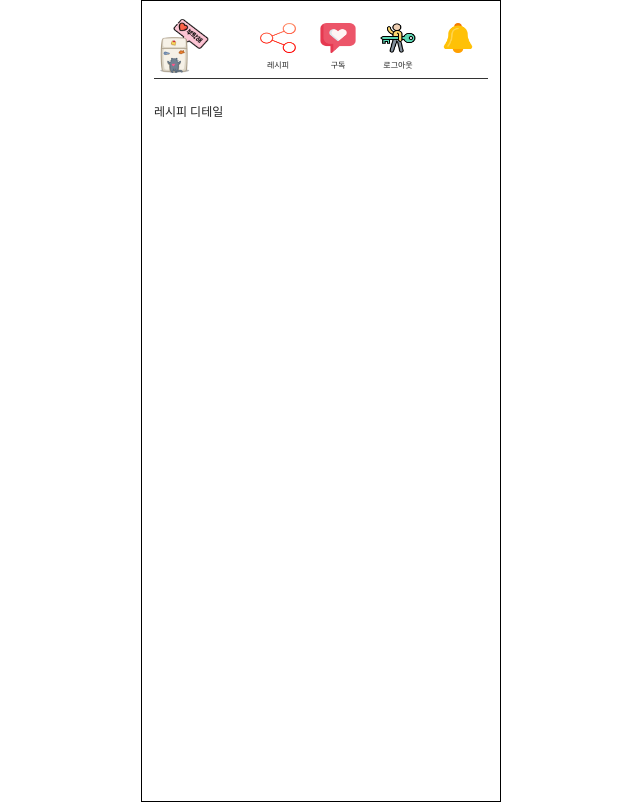
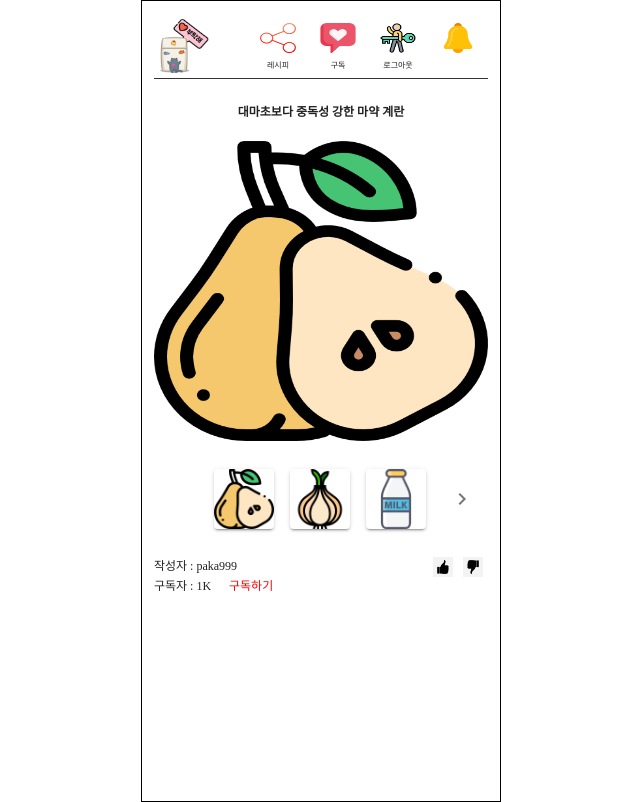
Before and after one commit to JuneHyung/Woo, a Vue app in the folder frontend/: page /recipeDetail in a window 1280 px wide. Shown: the whole page, without its empty margins (319-959 px from the left). Built offline with nearby package versions, Linux system fonts and the light colour scheme; a web font is replaced by a local one.

Commit message:
create S04P31D109-59 : 레시피 상세페이지 틀잡기

```diff
--- a/frontend/src/views/Recipe/RecipeDetail.vue
+++ b/frontend/src/views/Recipe/RecipeDetail.vue
@@ -1,5 +1,75 @@
 <template>
     <v-container>
-        <p>레시피 디테일</p>
+        <h1 style="text-align: center">{{ item.title }}</h1>
+        <div style="width: 100%; height: 300px; margin: 20px auto">
+            <img :src="url" style="width: 100%; height: 100%" />
+        </div>
+
+        <v-sheet class="mx-auto">
+            <v-slide-group center-active>
+                <v-slide-item v-for="(thumbnail, idx) in item.img" :key="idx">
+                    <v-card
+                        class="ma-2 thumbnail"
+                        height="60"
+                        width="60"
+                        @click="changeImage(thumbnail)"
+                    >
+                        <img :src="thumbnail" style="width: 100%; height: 100%" />
+                    </v-card>
+                </v-slide-item>
+            </v-slide-group>
+        </v-sheet>
+
+        <v-row style="margin-top: 20px !important">
+            <p>작성자 : {{ item.writer }}</p>
+            <v-spacer></v-spacer>
+            <div style="width: 20px; height: 20px; margin: 0 5px">
+                <img
+                    src="../../assets/images/thumbs_up.jpg"
+                    alt="좋아요"
+                    style="width: 100%; height: 100%"
+                />
+            </div>
+            <div style="width: 20px; height: 20px; margin: 0 5px">
+                <img
+                    src="../../assets/images/thumbs_down.jpg"
+                    alt="싫어요"
+                    style="width: 100%; height: 100%"
+                />
+            </div>
+        </v-row>
+        <v-row>
+            <p>구독자 : 1K</p>
+            <div class="addBtn">구독하기</div>
+        </v-row>
     </v-container>
 </template>
+
+<script>
+export default {
+    data() {
+        return {
+            item: {
+                title: '대마초보다 중독성 강한 마약 계란',
+                img: [
+                    require('@/assets/images/ingredients/pear.png'),
+                    require('@/assets/images/ingredients/onion.png'),
+                    require('@/assets/images/ingredients/milk.png'),
+                    require('@/assets/images/ingredients/lemon.png'),
+                    require('@/assets/images/ingredients/plum.png'),
+                ],
+                writer: 'paka999',
+            },
+            url: '',
+        };
+    },
+    created() {
+        this.url = this.item.img[0];
+    },
+    methods: {
+        changeImage(thumbnail) {
+            this.url = thumbnail;
+        },
+    },
+};
+</script>
```
Also changed, not shown: frontend/src/assets/images/thumbs_down.jpg (added), frontend/src/assets/images/thumbs_up.jpg (added).
